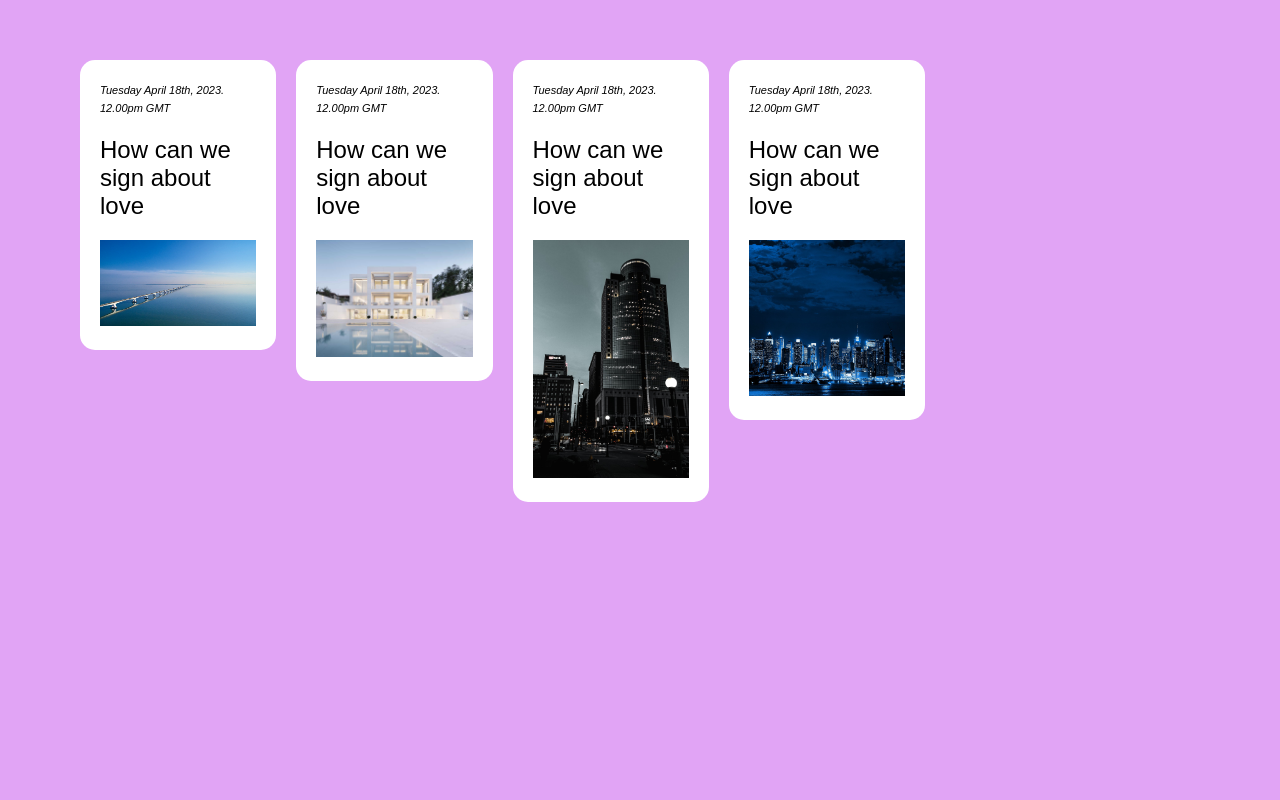
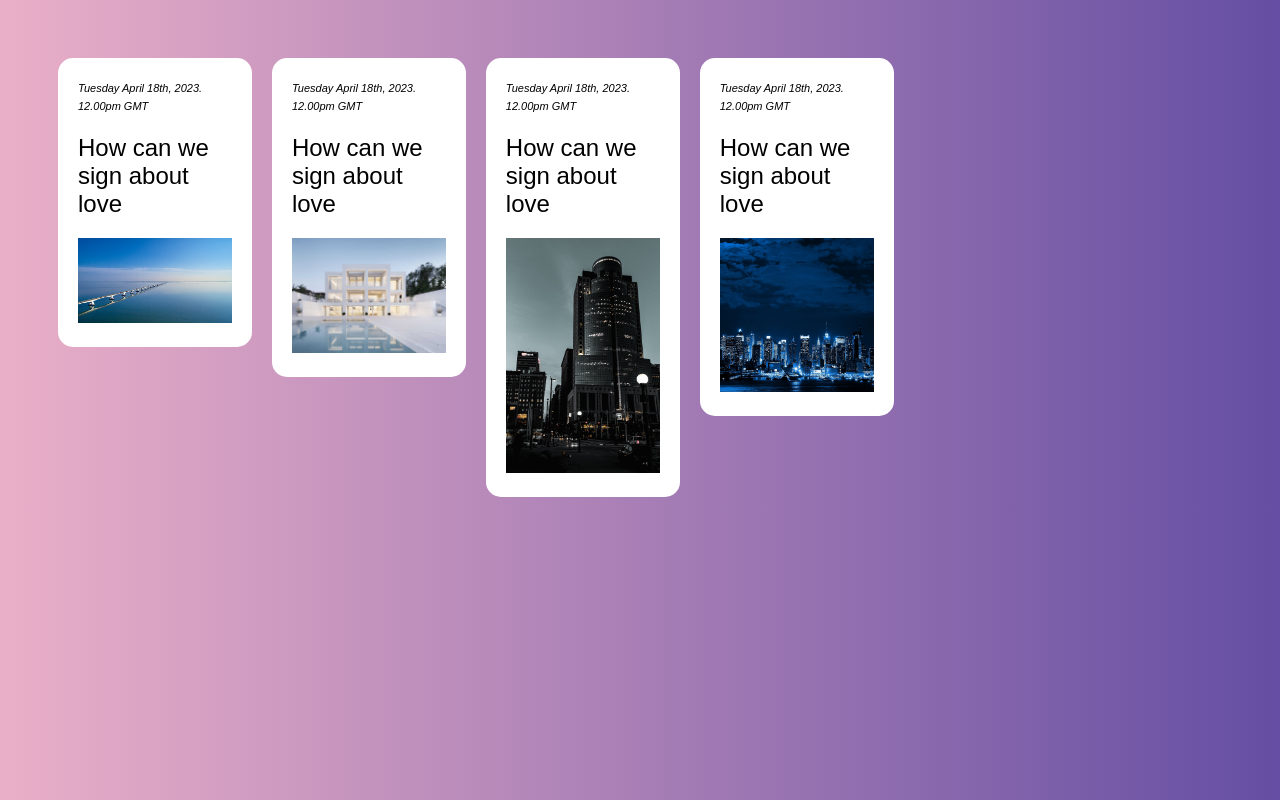
Before and after one commit to mariousero/CSS_ColeccionNoticias, a plain HTML site: page index.html in a window 1280 px wide. Drawn offline with Linux system fonts and the light colour scheme.

Commit message:
Arreglado el background

```diff
--- a/styles.css
+++ b/styles.css
@@ -1,7 +1,8 @@
 body{
-    margin-left: 70px;
-    margin-top: 50px;
-    background-color: #e1a4f5;
+    padding: 40px;
+    background: #eaafc8;
+    background: -webkit-linear-gradient(to right, #eaafc8, #654ea3);
+    background: linear-gradient(to right, #eaafc8, #654ea3);
 }
 
 article{
```
